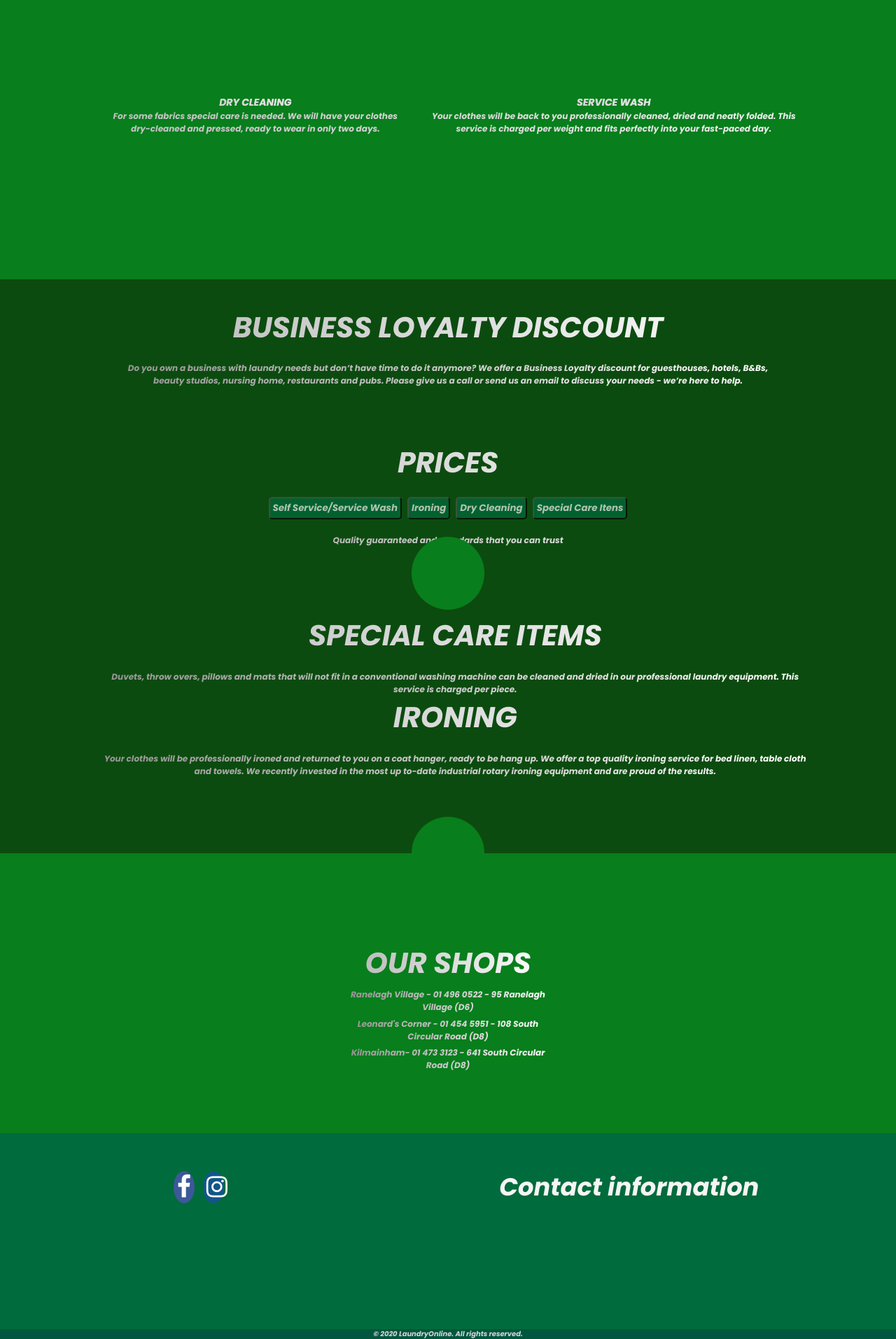
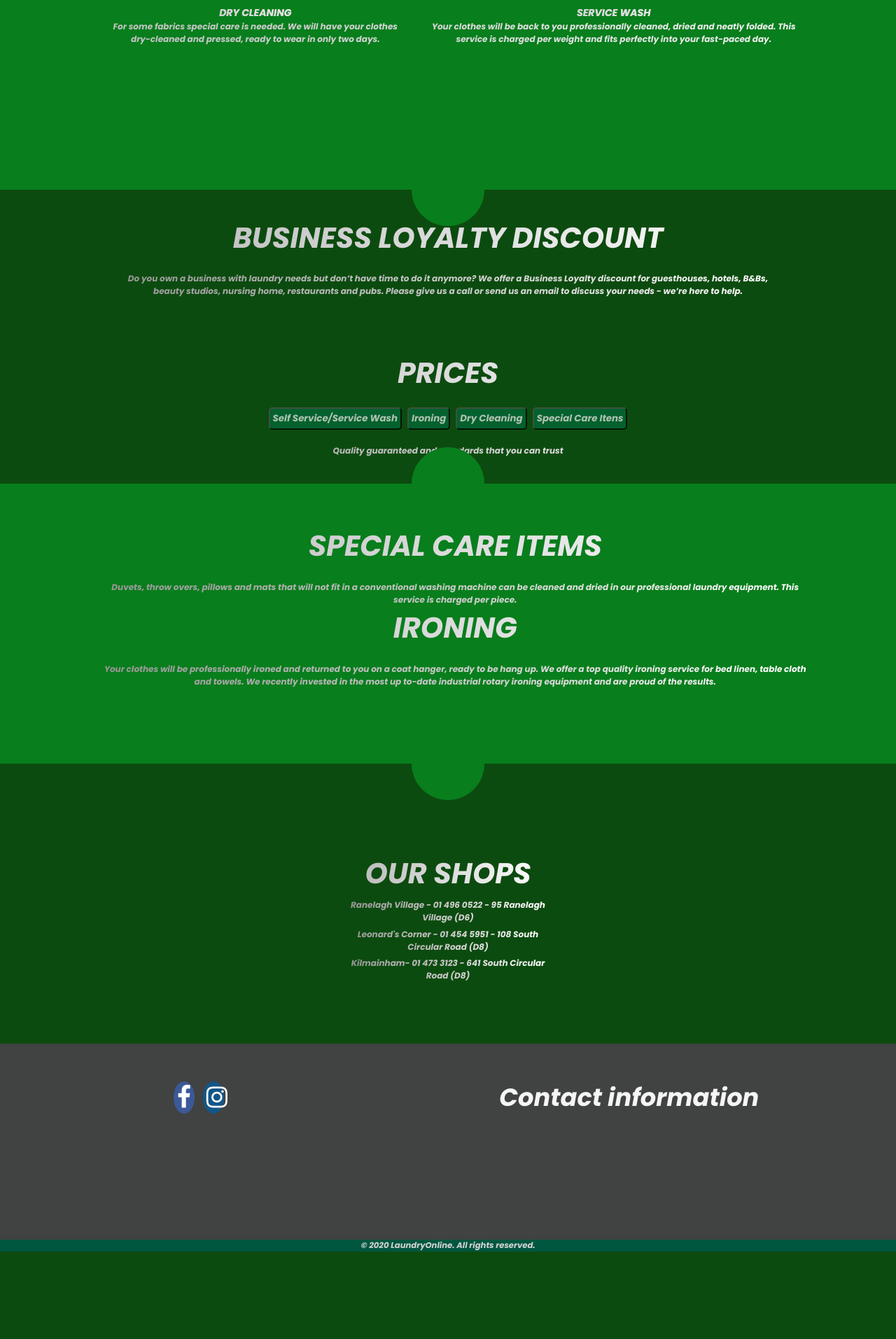
Before and after one commit to RaphaelQSmith/lavanderia, a PHP site: page / in a window 1280 px wide. Shown: the part 1110-3023 px from the top of the page at 70% size. After the commit the page ends 2898 px from the top, so only its background shows below. Run offline with PHP 8.4, Linux system fonts and the light colour scheme.

Commit message:
Color pallete and padding

```diff
--- a/index.html
+++ b/index.html
@@ -34,6 +34,7 @@
 		<img class="medium-circle" src="./img/mid-eclipse.svg" alt="" />
         <img class="small-circle" src="./img/small-eclipse.svg" alt="" />
     </main>
+</div>
 <div>
     <div class="upper-section">
         <span>
@@ -70,7 +71,7 @@
     </div>
 </div>
 
-
+<div class="upper-section-mid section-divider">
     <div class="subitem">
             <h3>BUSINESS LOYALTY DISCOUNT</H3>
             <p>
@@ -88,9 +89,9 @@
         <p>Quality guaranteed and standards that you can trust</p>
     </div>
 
+</div>
 
-
-<div class="upper-section section-divider">
+<div class="lower-section section-divider">
     <span>
         <div class="subitem" style="padding: 4% 0% 8% 0%;">
             <div class="subcard">
@@ -112,7 +113,7 @@
 
     </span>
   </div>
-  <div class="lower-section section-divider">
+  <div class="upper-section section-divider">
     <span>
         <div class="subitem" style="padding-top: 13%;">
             <h3>OUR SHOPS</h3>
--- a/style.css
+++ b/style.css
@@ -54,7 +54,7 @@ nav{
     margin: auto;
     min-height: 65vh;
     align-items: center;
-    padding-bottom: 28%;
+    padding-bottom: 18%;
 }
 .introduction{
     flex: 2;
@@ -123,7 +123,7 @@ nav{
     text-align: center;
     height: 35vh;
     padding: 50px 0px 0px 50px;
-    background: #006B3C;
+    background: #414242;
     color: whitesmoke;
     display: flex;
     flex: 2;
@@ -159,7 +159,7 @@ nav{
     text-align: center;
     background: #00563F;
     color: lightgray;
-    font-size: 12px;
+    font-size: 14px;
 }
 .subitem{
     text-align: center;
```
Lines whose indentation alone changed are shown as unchanged.
